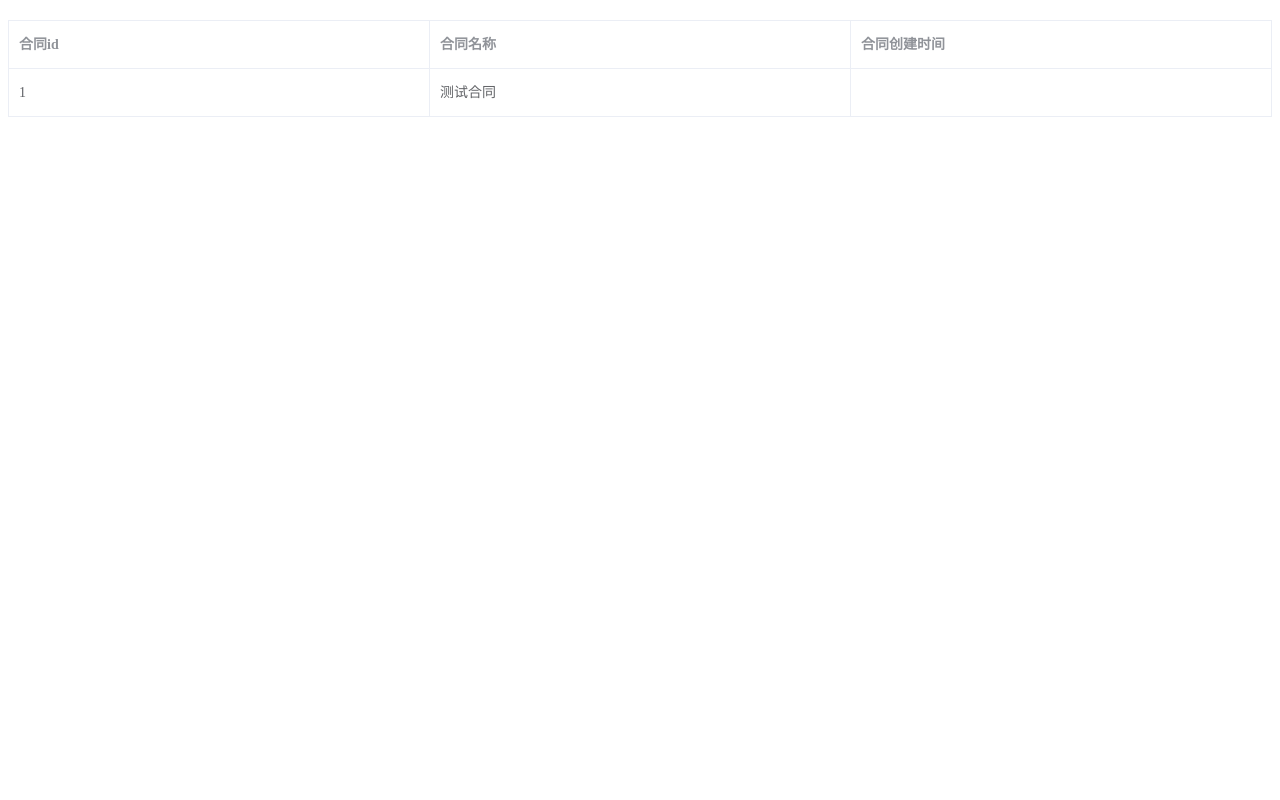
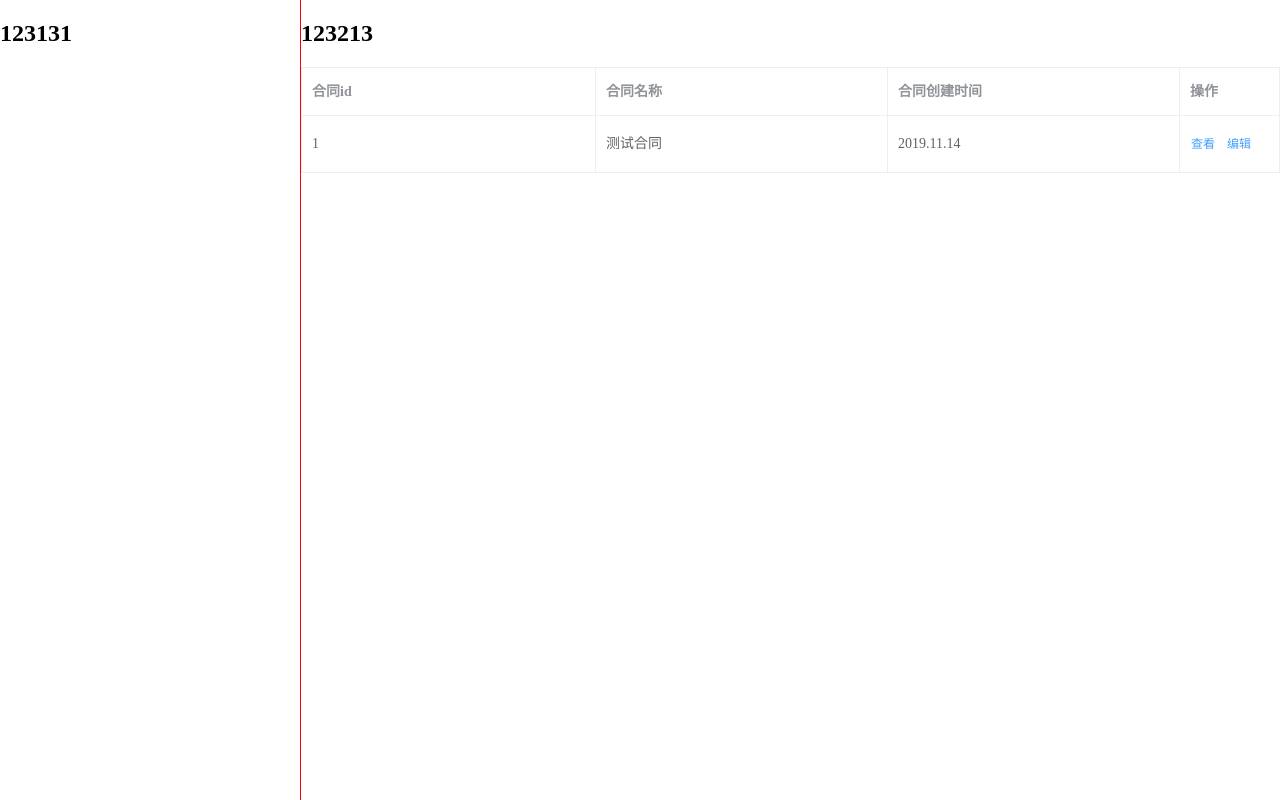
Before and after one commit to iamdanta/contract-ueditor, a Vue app: page / in a window 1280 px wide. Built offline with nearby package versions, Linux system fonts and the light colour scheme.

Commit message:
feat 写入基本布局

```diff
--- a/package.json
+++ b/package.json
@@ -19,6 +19,8 @@
     "babel-eslint": "^10.0.3",
     "eslint": "^5.16.0",
     "eslint-plugin-vue": "^5.0.0",
+    "node-sass": "^4.13.0",
+    "sass-loader": "^8.0.0",
     "vue-cli-plugin-element": "^1.0.1",
     "vue-template-compiler": "^2.6.10",
     "vue-ueditor-wrap": "^2.4.1"
--- a/src/App.vue
+++ b/src/App.vue
@@ -1,34 +1,28 @@
 <template>
-  <div id="app full">
-    <div>
-      <h2></h2>
-    </div>
-    <div>
-      <el-table :data="tableData" border style="width: 100%">
-        <el-table-column prop="id" label="合同id"></el-table-column>
-        <el-table-column prop="name" label="合同名称"></el-table-column>
-        <el-table-column prop="createTime" label="合同创建时间"></el-table-column>
-      </el-table>
-    </div>
+  <div id="app" class="full flex">
+    <navBar></Navbar>
+    <mainBody class="flex-1"></mainBody>
   </div>
 </template>
 
 <script>
 
+    import navBar from "./layout/navbar";
+    import mainBody from "./layout/mainBody";
+
     export default {
         name: 'app',
         data() {
             return {
-                tableData: [{
-                    id: 1,
-                    name: '测试合同',
-                    time: '2019.11.14'
-                }]
             }
         },
-        components: {}
+        components: {navBar, mainBody}
     }
 </script>
 
-<style>
+<style scoped lang="scss">
+  .navBar {
+    width: 300px;
+    border-right: 1px solid red;
+  }
 </style>
--- /dev/null
+++ b/src/layout/mainBody.vue
@@ -0,0 +1,41 @@
+<template>
+  <div class="full-height">
+    <div class="query">
+      <h2>123213</h2>
+    </div>
+    <div class="table">
+      <el-table :data="tableData" border style="width: 100%">
+        <el-table-column prop="id" label="合同id"></el-table-column>
+        <el-table-column prop="name" label="合同名称"></el-table-column>
+        <el-table-column prop="createTime" label="合同创建时间"></el-table-column>
+        <el-table-column
+          fixed="right"
+          label="操作"
+          width="100">
+          <template slot-scope="scope">
+            <el-button @click="handleClick(scope.row)" type="text" size="small">查看</el-button>
+            <el-button type="text" size="small">编辑</el-button>
+          </template>
+        </el-table-column>
+      </el-table>
+    </div>
+  </div>
+</template>
+
+<script>
+    export default {
+        data() {
+            return {
+                tableData: [{
+                    id: 1,
+                    name: '测试合同',
+                    createTime: '2019.11.14'
+                }]
+            }
+        }
+    }
+</script>
+
+<style scoped>
+
+</style>
--- /dev/null
+++ b/src/layout/navbar.vue
@@ -0,0 +1,17 @@
+<template>
+  <div class="navBar full-height">
+    <div>
+      <h2>123131</h2>
+    </div>
+  </div>
+</template>
+
+<script>
+    export default {
+        name: "navbar"
+    }
+</script>
+
+<style scoped>
+
+</style>
--- a/src/main.js
+++ b/src/main.js
@@ -2,7 +2,9 @@ import Vue from 'vue'
 import App from './App.vue'
 import './plugins/element.js'
 
-Vue.config.productionTip = false
+import './styles/base.scss';
+
+Vue.config.productionTip = false;
 
 new Vue({
   render: h => h(App),
--- a/src/styles/base.scss
+++ b/src/styles/base.scss
@@ -7,6 +7,11 @@
   background: 0 0/100% 100% no-repeat;
 }
 
+body, html{
+  margin: 0;
+  height: 100%;
+  overflow: hidden;
+}
 // 常用布局排版
 .full {
   width: 100%;
```
Also changed, not shown: 1 other file (tests, documents, lock files or other folders).
